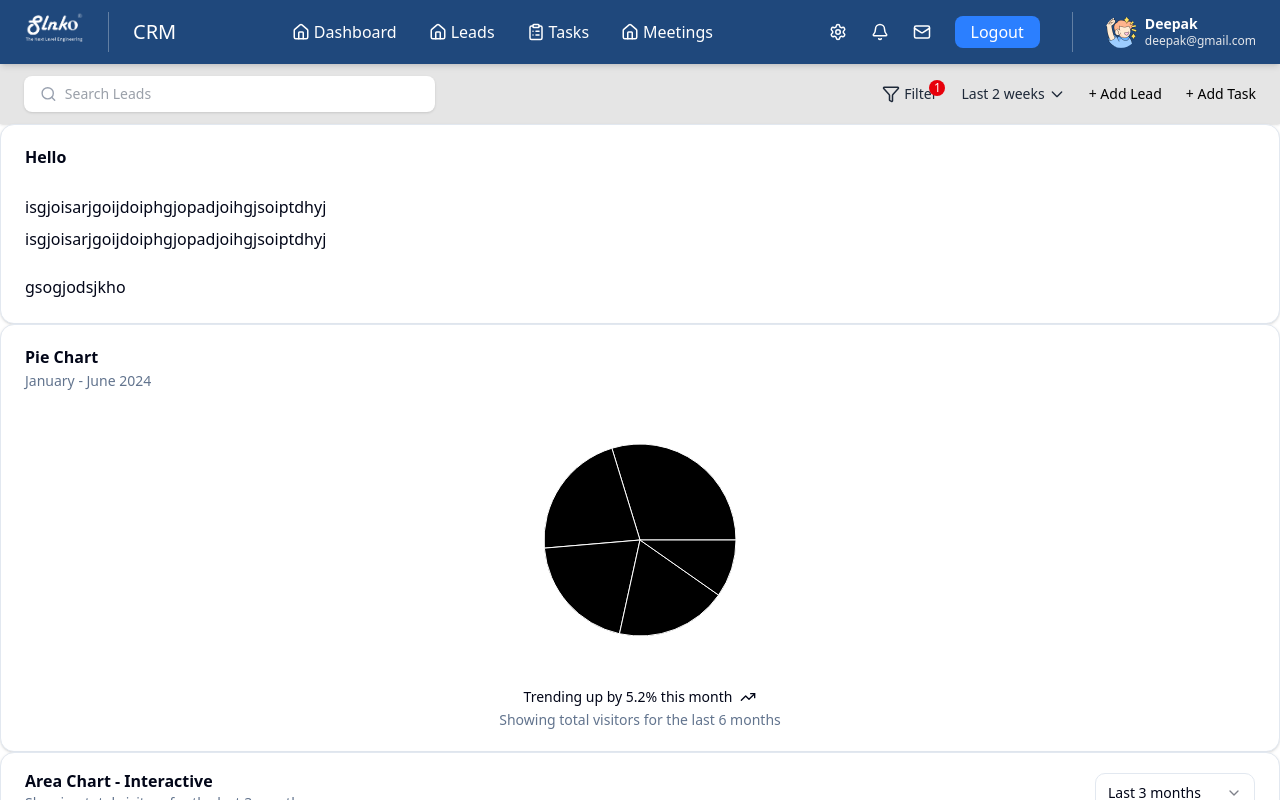
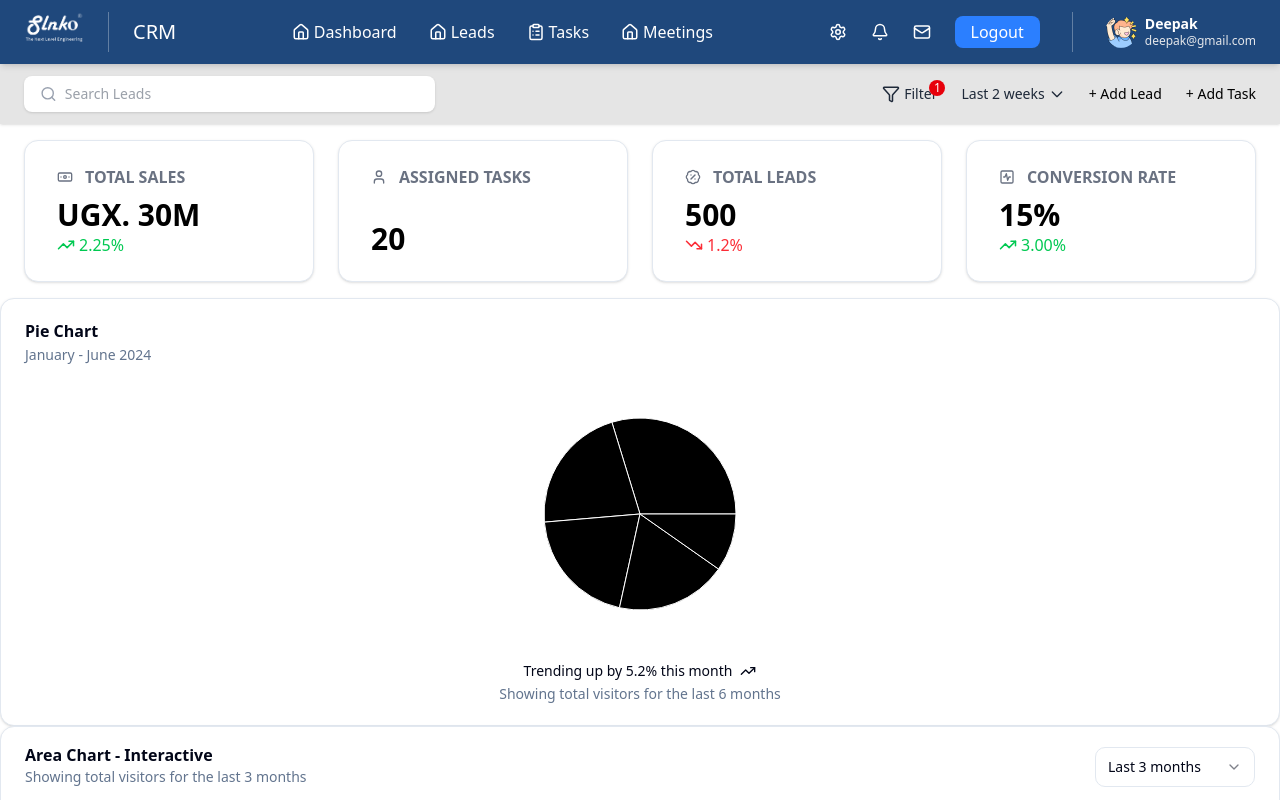
Before and after one commit to SlnkoEnergy/Sales-Protrac, a React (Vite) app: page / in a window 1280 px wide. Shown: the top 800 px of the page. Built offline with nearby package versions, Linux system fonts and the light colour scheme.

Commit message:
modification

```diff
--- /dev/null
+++ b/src/components/DashBoardStats.tsx
@@ -0,0 +1,34 @@
+import { Banknote, User, BadgePercent, ActivitySquare } from "lucide-react";
+import StatCard from "@/components/ui/statrCard";
+
+export default function DashboardStats() {
+  return (
+    <div className="w-full px-6 py-4">
+      <div className="grid grid-cols-1 sm:grid-cols-2 lg:grid-cols-4 gap-6">
+        <StatCard
+          icon={<Banknote size={16} />}
+          label="TOTAL SALES"
+          value="UGX. 30M"
+          trend={{ value: "2.25%", isPositive: true }}
+        />
+        <StatCard
+          icon={<User size={16} />}
+          label="ASSIGNED TASKS"
+          value="20"
+        />
+        <StatCard
+          icon={<BadgePercent size={16} />}
+          label="TOTAL LEADS"
+          value="500"
+          trend={{ value: "1.2%", isPositive: false }}
+        />
+        <StatCard
+          icon={<ActivitySquare size={16} />}
+          label="CONVERSION RATE"
+          value="15%"
+          trend={{ value: "3.00%", isPositive: true }}
+        />
+      </div>
+    </div>
+  );
+}
--- a/src/components/HomeChart.tsx
+++ /dev/null
@@ -1,22 +0,0 @@
-import {
-  Card,
-  CardContent,
-  CardFooter,
-  CardHeader,
-  CardTitle,
-} from "@/components/ui/card";
-
-export default function HomeChart() {
-  return (
-    <Card>
-      <CardHeader>
-        <CardTitle>Hello</CardTitle>
-      </CardHeader>
-      <CardContent className="flex gap-2 flex-col">
-        <p>isgjoisarjgoijdoiphgjopadjoihgjsoiptdhyj</p>
-        <p>isgjoisarjgoijdoiphgjopadjoihgjsoiptdhyj</p>
-      </CardContent>
-      <CardFooter>gsogjodsjkho</CardFooter>
-    </Card>
-  );
-}
--- /dev/null
+++ b/src/components/ui/statrCard.tsx
@@ -0,0 +1,33 @@
+import { TrendingUp, TrendingDown } from "lucide-react";
+
+interface StatCardProps {
+  icon: React.ReactNode;
+  label: string;
+  value: string;
+  trend?: {
+    value: string;
+    isPositive: boolean;
+  };
+}
+
+export default function StatCard({ icon, label, value, trend }: StatCardProps) {
+  return (
+    <div className="border rounded-xl px-8 py-6 bg-white shadow-sm min-h-[140px] flex flex-col justify-between">
+      <div className="flex items-center gap-3 text-gray-500 text-base font-semibold">
+        {icon}
+        <span>{label}</span>
+      </div>
+      <div className="text-3xl font-bold text-black mt-2">{value}</div>
+      {trend && (
+        <div
+          className={`text-base font-medium flex items-center gap-1 ${
+            trend.isPositive ? "text-green-500" : "text-red-500"
+          }`}
+        >
+          {trend.isPositive ? <TrendingUp size={18} /> : <TrendingDown size={18} />}
+          {trend.value}
+        </div>
+      )}
+    </div>
+  );
+}
--- a/src/modules/dashboard/pages/Dashboard.tsx
+++ b/src/modules/dashboard/pages/Dashboard.tsx
@@ -1,4 +1,3 @@
-import HomeChart from "@/components/HomeChart";
 import Header from "@/components/layout/Header";
 import Chart from "@/components/ui/lineChart";
 import LineChart from "@/components/ui/lineChart";
@@ -6,6 +5,7 @@ import BrowserVisitorPieChart from "@/components/ui/piechart";
 import ChartAreaInteractive from "@/components/ui/interactiveChart"
 import ChartAreaInteractiveRadar from "@/components/ui/ChartAreaInteractiveRadar";
 import SearchBar from "@/components/layout/SearchBar";
+import DashboardStats from "@/components/DashBoardStats";
 
 export default function Dashboard() {
   return (
@@ -13,7 +13,7 @@ export default function Dashboard() {
     <div>
     <Header />
     <SearchBar />
-     <HomeChart />
+     <DashboardStats />
     <BrowserVisitorPieChart />
     <ChartAreaInteractive/>
     <Chart />
```
